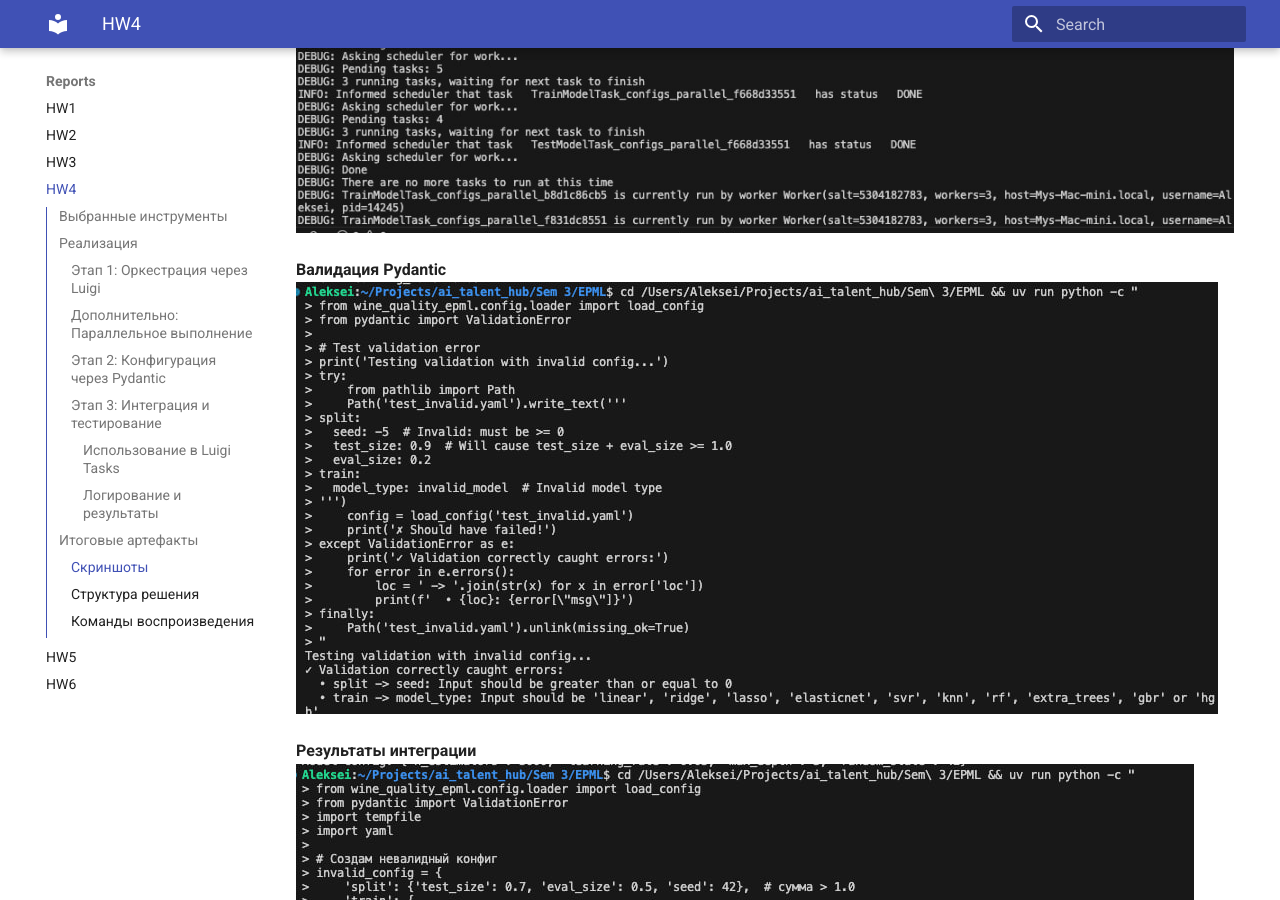
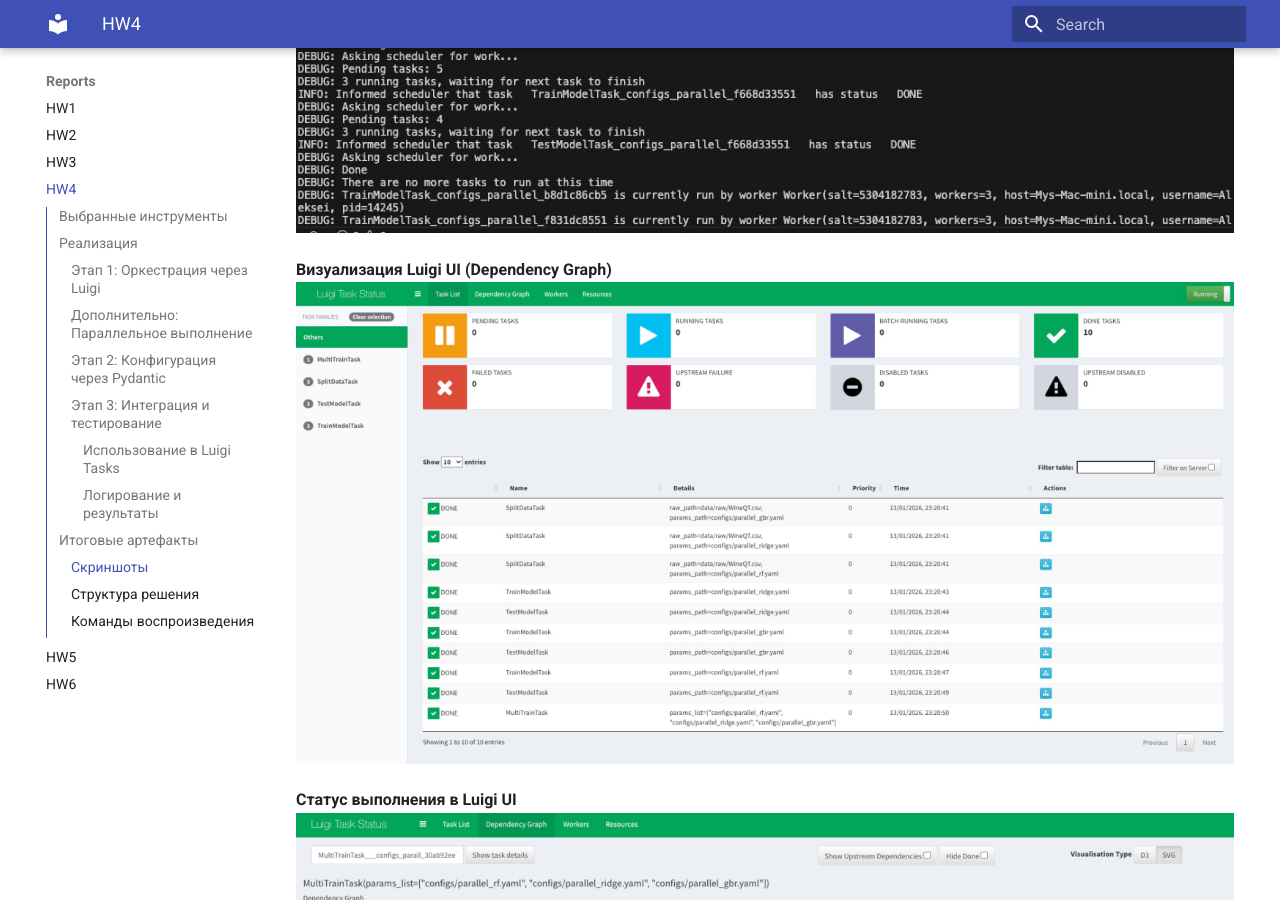
Before and after one commit to AlekseiSDev/aith_epml, an MkDocs documentation site: the page built from docs/hw_4/hw4_report_pipeline_automatization.md, in a window 1280 px wide and 900 px high, scrolled down 3565 px. Built offline with MkDocs 1.6.1 and Material for MkDocs 9.7.7, drawn with Linux system fonts in a browser that asks for light colours.

Commit message:
luigi ui

```diff
--- a/docs/hw_4/hw4_report_pipeline_automatization.md
+++ b/docs/hw_4/hw4_report_pipeline_automatization.md
@@ -100,6 +100,12 @@
 **Параллельное выполнение (3 воркера)**
 ![Parallel Execution](hw4_4.jpg)
 
+**Визуализация Luigi UI (Dependency Graph)**
+![Luigi Graph](hw4_5.jpg)
+
+**Статус выполнения в Luigi UI**
+![Luigi Status](hw4_6.jpg)
+
 **Валидация Pydantic**
 ![Pydantic Validation](hw4_2.jpg)
 
```
Also changed, not shown: docs/hw_4/hw4_5.jpg (added), docs/hw_4/hw4_6.jpg (added).
